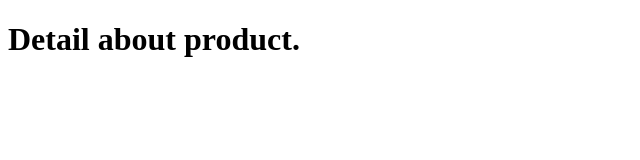
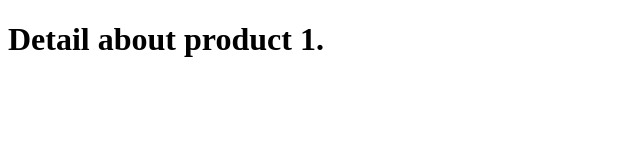
Before and after one commit to Win94js/Learning_NextJS, a Next.js app: page /products/1 in a window 1280 px wide. Shown: the top 160 px of the page, without its empty margins (0-640 px from the left). Built offline with nearby package versions, Linux system fonts and the light colour scheme.

Commit message:
nested dynamic route

```diff
--- a/src/app/products/[productId]/page.tsx
+++ b/src/app/products/[productId]/page.tsx
@@ -1,3 +1,10 @@
-export default function ProductDetails(){
-    return <h1>Detail about product.</h1>;
+export default async function ProductDetails(
+    {params,
+
+    }:{
+        params: Promise<{productId:  string}>;
+    }
+){
+    const productId = (await params).productId;
+    return <h1>Detail about product {productId}.</h1>;
 }
```
Also changed, not shown: src/app/products/[productId]/reviews/[reviewId]/page.tsx (added, +11 -0 lines).
